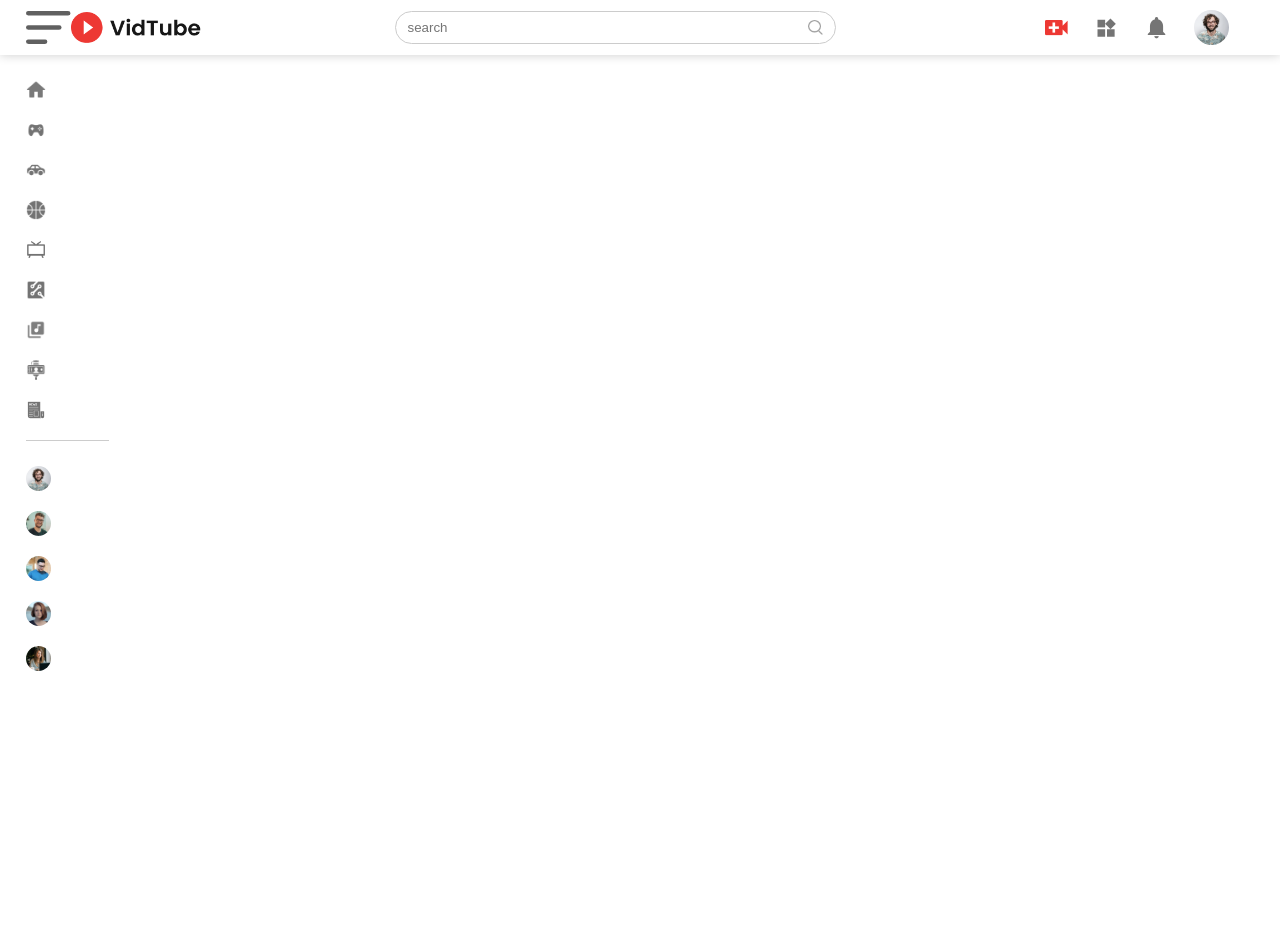
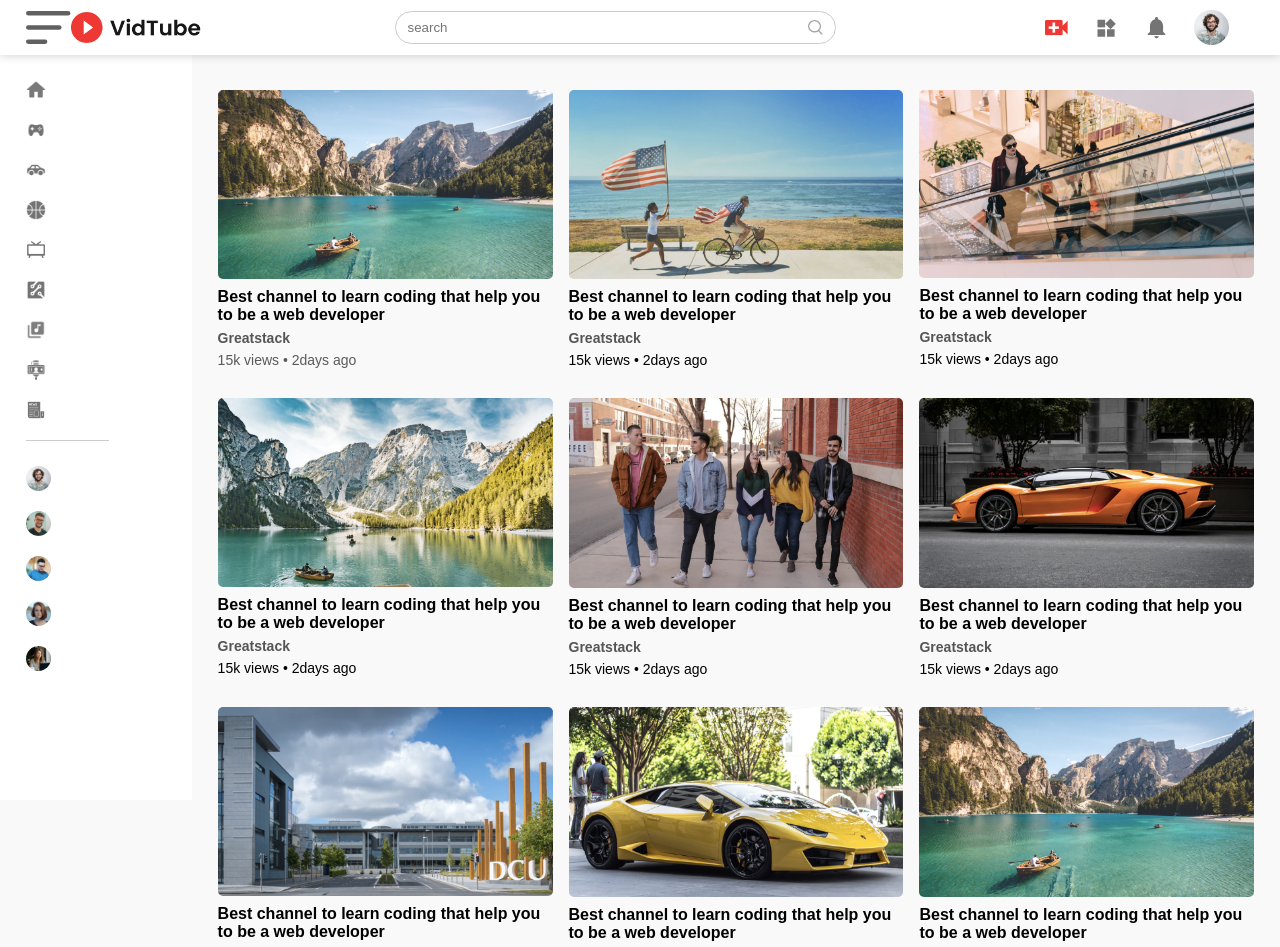
Before and after one commit to treywwre-rgb/youtube-clone, a React (Vite) app in the folder youtube-clone/: page / in a window 1280 px wide. Shown: the top 947 px of the page. Before the commit the page ends 800 px from the top, so only its background shows below. Built offline with nearby package versions, Linux system fonts and the light colour scheme.

Commit message:
Working on getting the video to play

```diff
--- a/youtube-clone/src/Components/Navbar/Feed/Feed.css
+++ b/youtube-clone/src/Components/Navbar/Feed/Feed.css
@@ -5,3 +5,26 @@
     grid-row-gap: 30px;
     margin-top: 15px;
 }
+
+.card img{
+   width: 100%;
+   border-radius: 5px;
+}
+
+.card h2{
+    font-size: 16px;
+    font-weight: 600;
+    color: #000;
+    margin: 5px 0;
+}
+
+.card h3{
+    font-size: 14px;
+    font-weight: 600;
+    color: #555;
+    margin: 6px 0;
+}
+
+.card p{
+   font-size: 14px;
+}
--- a/youtube-clone/src/Components/Navbar/Feed/Feed.jsx
+++ b/youtube-clone/src/Components/Navbar/Feed/Feed.jsx
@@ -8,10 +8,74 @@ import thumbnail5 from '../../../assets/thumbnail5.png'
 import thumbnail6 from '../../../assets/thumbnail6.png'
 import thumbnail7 from '../../../assets/thumbnail7.png'
 import thumbnail8 from '../../../assets/thumbnail8.png'
+import { Link } from 'react-router-dom'
 
 const Feed = () => {
-  return
-  <div className="feed">
+  return <div className="feed">
+    <Link to={`video/20/4521`} className='card'>
+        <img src={thumbnail1} alt="" />
+        <h2>
+            Best channel to learn coding that help you to be a web developer
+        </h2>
+        <h3>Greatstack</h3>
+        <p>15k views &bull; 2days ago</p>
+    </Link>
+    <div className='card'>
+        <img src={thumbnail2} alt="" />
+        <h2>
+            Best channel to learn coding that help you to be a web developer
+        </h2>
+        <h3>Greatstack</h3>
+        <p>15k views &bull; 2days ago</p>
+    </div>
+    <div className='card'>
+        <img src={thumbnail3} alt="" />
+        <h2>
+            Best channel to learn coding that help you to be a web developer
+        </h2>
+        <h3>Greatstack</h3>
+        <p>15k views &bull; 2days ago</p>
+    </div>
+    <div className='card'>
+        <img src={thumbnail4} alt="" />
+        <h2>
+            Best channel to learn coding that help you to be a web developer
+        </h2>
+        <h3>Greatstack</h3>
+        <p>15k views &bull; 2days ago</p>
+    </div>
+    <div className='card'>
+        <img src={thumbnail5} alt="" />
+        <h2>
+            Best channel to learn coding that help you to be a web developer
+        </h2>
+        <h3>Greatstack</h3>
+        <p>15k views &bull; 2days ago</p>
+    </div>
+    <div className='card'>
+        <img src={thumbnail6} alt="" />
+        <h2>
+            Best channel to learn coding that help you to be a web developer
+        </h2>
+        <h3>Greatstack</h3>
+        <p>15k views &bull; 2days ago</p>
+    </div>
+    <div className='card'>
+        <img src={thumbnail7} alt="" />
+        <h2>
+            Best channel to learn coding that help you to be a web developer
+        </h2>
+        <h3>Greatstack</h3>
+        <p>15k views &bull; 2days ago</p>
+    </div>
+    <div className='card'>
+        <img src={thumbnail8} alt="" />
+        <h2>
+            Best channel to learn coding that help you to be a web developer
+        </h2>
+        <h3>Greatstack</h3>
+        <p>15k views &bull; 2days ago</p>
+    </div>
     <div className='card'>
         <img src={thumbnail1} alt="" />
         <h2>
--- /dev/null
+++ b/youtube-clone/src/Components/Navbar/PlayVideo/PlayVideo.jsx
@@ -0,0 +1,39 @@
+import React from 'react';
+import './PlayVideo.css'
+import video1 from '../../../assets/video.mp4'
+import like from '../../../assets/like.png'
+import dislike from '../../../assets/dislike.png'
+import share from '../../../assets/share.png'
+import save from '../../../assets/save.png'
+import jack from '../../../assets/jack.png'
+import user_profile from '../../../assets/user_profile.jpg'
+
+
+const PlayVideo = () => {
+	return (
+		<div className='play-video'>
+			<video src={video1} controls autoPlay muted></video>
+            <h3>Best YouTube Channel To Learn Web Development</h3>
+            <div className="play-video-info">
+                <p>1525 Views &bul; 2 days ago</p>
+               <div>
+                    <span><img src={like} alt="" />125</span>
+                    <span><img src={dislike} alt="" />2</span>
+                    <span><img src={share} alt="" />Share</span>
+                    <span><img src={save} alt="" />Save</span>
+                </div>
+            </div>
+            <hr />
+            <div className="publisher">
+                <img src={jack} alt="" />
+            <div>
+            <p>GreatStack</p>
+            <span>1M Subscribers</span>
+            </div>
+		</div>
+        <button>Subscribe</button>
+        </div>
+	);
+};
+
+export default PlayVideo;
--- a/youtube-clone/src/Pages/Home/Home.css
+++ b/youtube-clone/src/Pages/Home/Home.css
@@ -0,0 +1,11 @@
+.container{
+   background: #f9f9f9;
+   padding-left: 17%;
+   padding-right: 2%;
+   padding-top: 20px;
+   padding-bottom: 20px;
+}
+
+.large-container{
+   padding-left: 7%;
+}
--- a/youtube-clone/src/Pages/Video/Video.jsx
+++ b/youtube-clone/src/Pages/Video/Video.jsx
@@ -1,11 +1,12 @@
 
 import React from 'react';
 import './Video.css'
+import PlayVideo from '../../Components/Navbar/PlayVideo/PlayVideo';
 
 const Video = () => {
 	return (
-		<div>
-
+		<div className='play-container'>
+			<PlayVideo />
 		</div>
 	);
 };
```
Also changed, not shown: youtube-clone/src/Components/Navbar/PlayVideo/PlayVideo.css (added).
